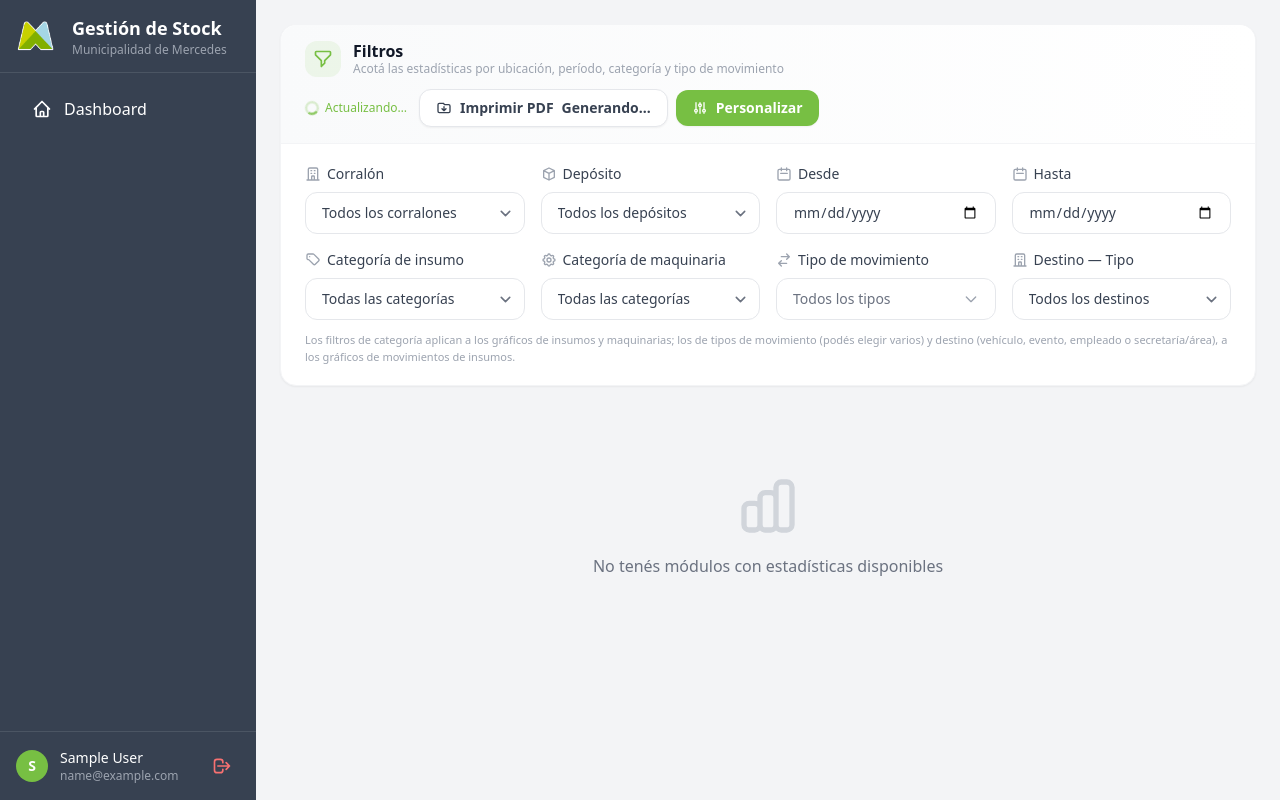
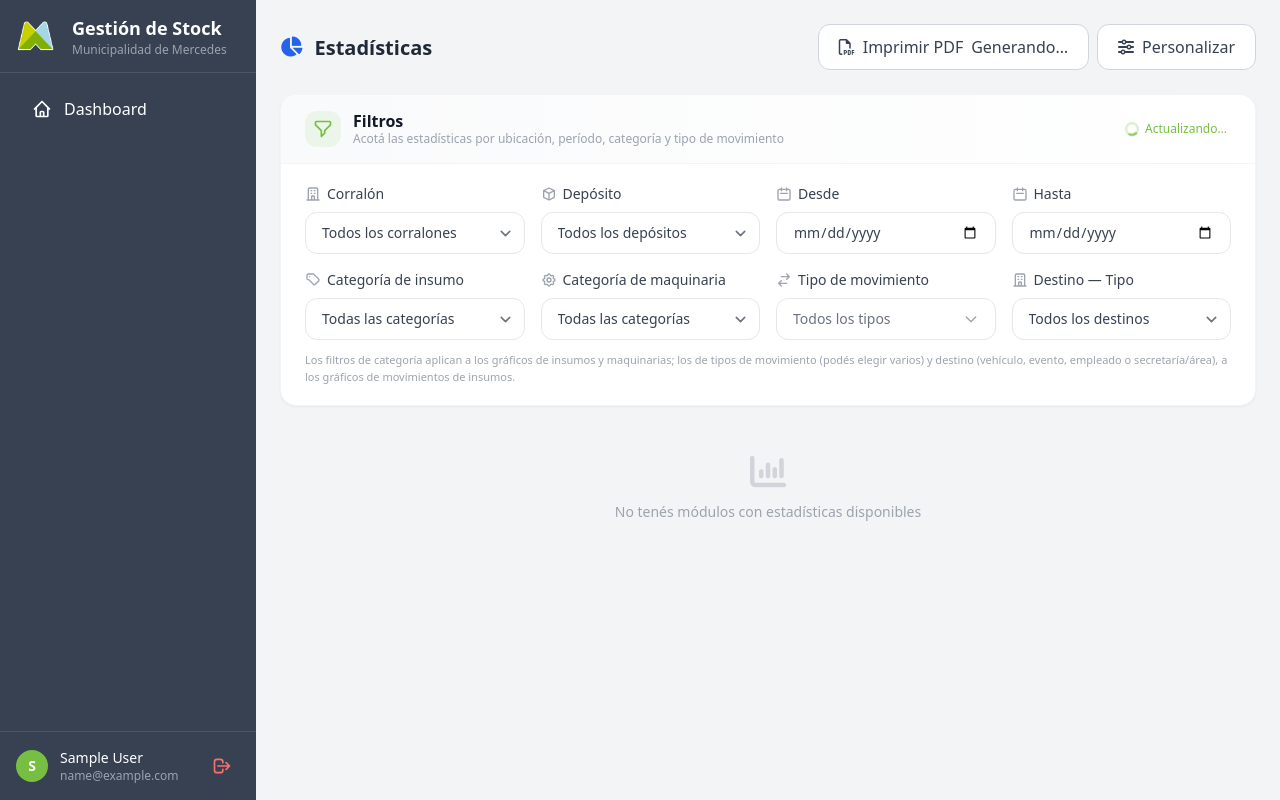
Before and after one commit to agustina-ortiz/Corralon, a Laravel app: page /estadisticas in a window 1280 px wide. Run offline with Laravel 12, Linux system fonts and the light colour scheme; the visitor is signed in with stand-in values (Sample User, id 1); data comes from the database, SQL or seed files in the repository; data that the repository does not hold is empty; style sheets or scripts are compiled from the project's sources; parts of the project's set-up code (start-up, migrations or seed data) failed here and were passed over; some libraries are stand-ins or nearby versions.

Commit message:
feat: Estadisticas con encabezado, botones, badges y estados vacios del kit
Imprimir PDF y Personalizar pasan a las acciones del encabezado de la
pantalla; el panel de filtros queda para la fase de listados/combobox.

Co-Authored-By: Claude Opus 5.5 <noreply@anthropic.com>

```diff
--- a/resources/views/livewire/estadisticas.blade.php
+++ b/resources/views/livewire/estadisticas.blade.php
@@ -1,5 +1,15 @@
-<div>
-    <!-- Panel de filtros + acciones -->
+<x-ui.pagina titulo="Estadísticas" icono="fa-chart-pie">
+    <x-slot:acciones>
+        <x-ui.boton variante="secundario" icono="fa-regular fa-file-pdf" wire:click="exportarPdf"
+                    wire:loading.attr="disabled" wire:target="exportarPdf"
+                    title="Descargar los gráficos visibles en PDF">
+            <span wire:loading.remove wire:target="exportarPdf">Imprimir PDF</span>
+            <span wire:loading wire:target="exportarPdf">Generando…</span>
+        </x-ui.boton>
+        <x-ui.boton variante="secundario" icono="fa-sliders" wire:click="abrirModalPersonalizar">Personalizar</x-ui.boton>
+    </x-slot:acciones>
+
+    <!-- Panel de filtros -->
     @php
         $filtrosActivos = collect([
             $filtro_corralon, $filtro_deposito, $fecha_desde, $fecha_hasta,
@@ -37,28 +47,8 @@
                     Actualizando…
                 </span>
                 @if($filtrosActivos > 0)
-                    <button wire:click="limpiarFiltros" class="flex items-center gap-1.5 px-3 py-2 text-sm font-medium text-gray-500 hover:text-gray-700 hover:bg-gray-100 rounded-xl transition-colors whitespace-nowrap">
-                        <svg class="w-4 h-4" fill="none" stroke="currentColor" viewBox="0 0 24 24">
-                            <path stroke-linecap="round" stroke-linejoin="round" stroke-width="2" d="M6 18L18 6M6 6l12 12"></path>
-                        </svg>
-                        Limpiar
-                    </button>
+                    <x-ui.boton variante="secundario" tamano="chico" icono="fa-xmark" wire:click="limpiarFiltros">Limpiar</x-ui.boton>
                 @endif
-                <button wire:click="exportarPdf" wire:loading.attr="disabled" wire:target="exportarPdf"
-                        class="flex items-center gap-2 px-4 py-2 text-sm font-semibold text-gray-700 bg-white border border-gray-200 rounded-xl shadow-sm hover:bg-gray-50 disabled:opacity-50 transition-colors whitespace-nowrap"
-                        title="Descargar los gráficos visibles en PDF">
-                    <svg class="w-4 h-4" fill="none" stroke="currentColor" viewBox="0 0 24 24">
-                        <path stroke-linecap="round" stroke-linejoin="round" stroke-width="2" d="M12 10v6m0 0l-3-3m3 3l3-3M3 17V7a2 2 0 012-2h6l2 2h6a2 2 0 012 2v8a2 2 0 01-2 2H5a2 2 0 01-2-2z"></path>
-                    </svg>
-                    <span wire:loading.remove wire:target="exportarPdf">Imprimir PDF</span>
-                    <span wire:loading wire:target="exportarPdf">Generando…</span>
-                </button>
-                <button wire:click="abrirModalPersonalizar" class="flex items-center gap-2 px-4 py-2 text-sm font-semibold text-white bg-[#77BF43] rounded-xl shadow-sm hover:bg-[#69ab3a] transition-colors whitespace-nowrap">
-                    <svg class="w-4 h-4" fill="none" stroke="currentColor" viewBox="0 0 24 24">
-                        <path stroke-linecap="round" stroke-linejoin="round" stroke-width="2" d="M12 6V4m0 2a2 2 0 100 4m0-4a2 2 0 110 4m-6 8a2 2 0 100-4m0 4a2 2 0 110-4m0 4v2m0-6V4m6 6v10m6-2a2 2 0 100-4m0 4a2 2 0 110-4m0 4v2m0-6V4"></path>
-                    </svg>
-                    Personalizar
-                </button>
             </div>
         </div>
 
@@ -321,7 +311,7 @@
                         <div class="bg-white rounded-lg shadow-sm border border-gray-200 p-5 flex flex-col md:col-span-2">
                             <div class="flex items-center justify-between mb-4">
                                 <h3 class="text-sm font-semibold text-gray-700">{{ $w['titulo'] }}</h3>
-                                <span class="bg-amber-100 text-amber-800 font-bold px-2.5 py-0.5 rounded-full text-xs">{{ $w['data']->count() }}</span>
+                                <x-ui.badge color="ambar">{{ $w['data']->count() }}</x-ui.badge>
                             </div>
                             @if($w['data']->count() > 0)
                                 <div class="space-y-2 max-h-72 overflow-y-auto">
@@ -360,7 +350,7 @@
                                     @endforeach
                                 </div>
                             @else
-                                <div class="flex-1 flex items-center justify-center text-sm text-gray-400 py-10">No hay licencias por vencer</div>
+                                <x-ui.vacio icono="fa-id-card" class="flex-1 py-10">No hay licencias por vencer</x-ui.vacio>
                             @endif
                         </div>
                         @break
@@ -368,36 +358,24 @@
             @endforeach
         </div>
     @elseif($todosVacios)
-        <div class="text-center py-16 text-gray-400">
-            <svg class="w-16 h-16 mx-auto mb-4 text-gray-300" fill="none" stroke="currentColor" viewBox="0 0 24 24">
-                <path stroke-linecap="round" stroke-linejoin="round" stroke-width="2" d="M3 4a1 1 0 011-1h16a1 1 0 011 1v2.586a1 1 0 01-.293.707l-6.414 6.414a1 1 0 00-.293.707V17l-4 4v-6.586a1 1 0 00-.293-.707L3.293 7.293A1 1 0 013 6.586V4z"></path>
-            </svg>
-            <p class="font-medium text-gray-500">Ningún gráfico tiene datos con estos filtros</p>
-            <p class="text-sm mt-1">Probá acotar menos la búsqueda o limpiar los filtros.</p>
+        <div class="py-16">
+            <x-ui.vacio icono="fa-filter">
+                Ningún gráfico tiene datos con estos filtros
+                <span class="block mt-1 font-normal">Probá acotar menos la búsqueda o limpiar los filtros.</span>
+            </x-ui.vacio>
             @if($filtrosActivos > 0)
-                <button wire:click="limpiarFiltros" class="mt-4 inline-flex items-center gap-1.5 px-4 py-2 text-sm font-medium text-gray-600 bg-white border border-gray-300 rounded-xl hover:bg-gray-50">
-                    <svg class="w-4 h-4" fill="none" stroke="currentColor" viewBox="0 0 24 24">
-                        <path stroke-linecap="round" stroke-linejoin="round" stroke-width="2" d="M6 18L18 6M6 6l12 12"></path>
-                    </svg>
-                    Limpiar filtros
-                </button>
+                <div class="mt-2 flex justify-center">
+                    <x-ui.boton variante="secundario" icono="fa-xmark" wire:click="limpiarFiltros">Limpiar filtros</x-ui.boton>
+                </div>
             @endif
         </div>
     @elseif($sinOpciones)
-        <div class="text-center py-16 text-gray-400">
-            <svg class="w-16 h-16 mx-auto mb-4 text-gray-300" fill="none" stroke="currentColor" viewBox="0 0 24 24">
-                <path stroke-linecap="round" stroke-linejoin="round" stroke-width="2" d="M9 19v-6a2 2 0 00-2-2H5a2 2 0 00-2 2v6a2 2 0 002 2h2a2 2 0 002-2zm0 0V9a2 2 0 012-2h2a2 2 0 012 2v10m-6 0a2 2 0 002 2h2a2 2 0 002-2m0 0V5a2 2 0 012-2h2a2 2 0 012 2v14a2 2 0 01-2 2h-2a2 2 0 01-2-2z"></path>
-            </svg>
-            <p class="font-medium text-gray-500">No tenés módulos con estadísticas disponibles</p>
-        </div>
+        <x-ui.vacio icono="fa-chart-column" class="py-16">No tenés módulos con estadísticas disponibles</x-ui.vacio>
     @else
-        <div class="text-center py-16 text-gray-400">
-            <svg class="w-16 h-16 mx-auto mb-4 text-gray-300" fill="none" stroke="currentColor" viewBox="0 0 24 24">
-                <path stroke-linecap="round" stroke-linejoin="round" stroke-width="2" d="M9 19v-6a2 2 0 00-2-2H5a2 2 0 00-2 2v6a2 2 0 002 2h2a2 2 0 002-2zm0 0V9a2 2 0 012-2h2a2 2 0 012 2v10m-6 0a2 2 0 002 2h2a2 2 0 002-2m0 0V5a2 2 0 012-2h2a2 2 0 012 2v14a2 2 0 01-2 2h-2a2 2 0 01-2-2z"></path>
-            </svg>
-            <p class="font-medium text-gray-500">No hay gráficos activos</p>
-            <p class="text-sm mt-1">Usá "Personalizar" para elegir qué estadísticas ver.</p>
-        </div>
+        <x-ui.vacio icono="fa-chart-column" class="py-16">
+            No hay gráficos activos
+            <span class="block mt-1 font-normal">Usá "Personalizar" para elegir qué estadísticas ver.</span>
+        </x-ui.vacio>
     @endif
 
     <!-- Modal Personalizar -->
@@ -405,8 +383,8 @@
         <x-ui.modal titulo="Personalizar estadísticas" icono="fa-sliders" cerrar="intentarCerrar" ancho="lg">
             @foreach($grupos as $grupoKey => $grupoLabel)
                 @if(!empty($opcionesPorGrupo[$grupoKey]))
-                <div class="mb-5">
-                    <p class="text-xs font-semibold text-gray-500 uppercase tracking-wider mb-2">{{ $grupoLabel }}</p>
+                <fieldset class="w-full min-w-0 mb-5">
+                    <legend class="text-xs font-semibold text-gray-500 uppercase tracking-wider mb-2">{{ $grupoLabel }}</legend>
                     <div class="space-y-1.5">
                         @foreach($opcionesPorGrupo[$grupoKey] as $key => $cfg)
                         <label class="flex items-center gap-3 p-2.5 rounded-lg border border-gray-100 hover:border-[#77BF43]/40 hover:bg-[#77BF43]/5 cursor-pointer transition-colors">
@@ -416,19 +394,16 @@
                         </label>
                         @endforeach
                     </div>
-                </div>
+                </fieldset>
                 @endif
             @endforeach
 
             <x-slot:footer>
-                <button type="button" wire:click="intentarCerrar" class="px-4 py-2 text-sm font-medium text-gray-600 bg-white border border-gray-300 rounded-lg hover:bg-gray-50">
-                    Cancelar
-                </button>
-                <button type="button" wire:click="guardarPreferencias" data-atajo-guardar
-                        wire:loading.attr="disabled" wire:target="guardarPreferencias"
-                        class="px-4 py-2 text-sm font-medium text-white bg-[#77BF43] rounded-lg hover:bg-[#69ab3a]">
+                <x-ui.boton variante="secundario" wire:click="intentarCerrar">Cancelar</x-ui.boton>
+                <x-ui.boton wire:click="guardarPreferencias" data-atajo-guardar
+                            wire:loading.attr="disabled" wire:target="guardarPreferencias">
                     Guardar
-                </button>
+                </x-ui.boton>
             </x-slot:footer>
         </x-ui.modal>
     @endif
@@ -439,4 +414,4 @@
             Hay cambios sin guardar. ¿Desea descartarlos?
         </x-ui.modal-confirmacion>
     @endif
-</div>
+</x-ui.pagina>
```
